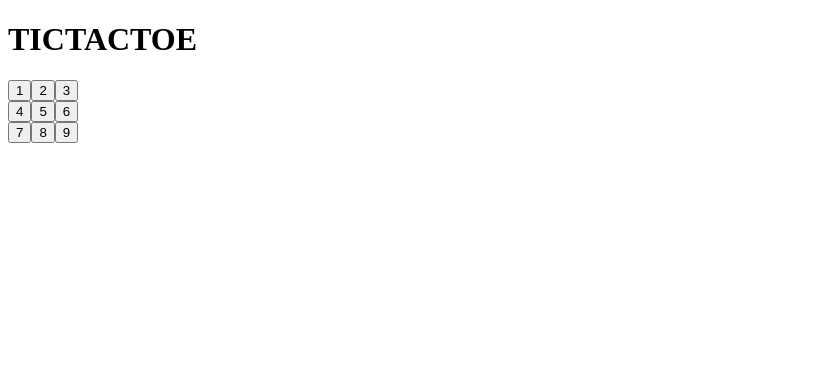
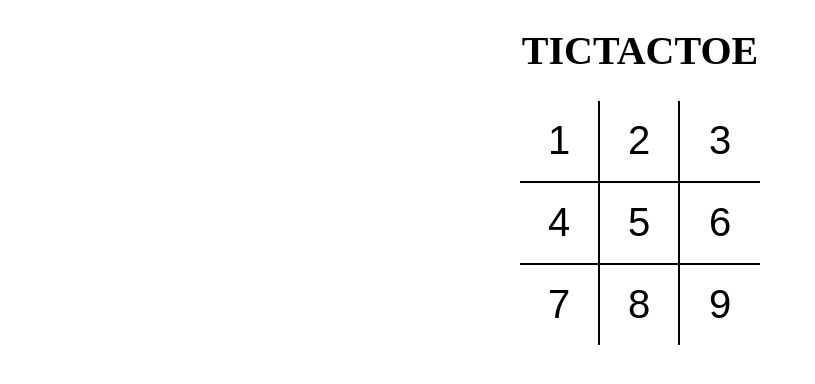
Before and after one commit to rushikeshtonape/tictactoe, a React (Vite) app: page / in a window 1280 px wide. Shown: the top 384 px of the page, without its empty margins (0-815 px from the left). Built offline with nearby package versions, Linux system fonts and the light colour scheme.

Commit message:
added Sass and get to know styling

```diff
--- a/package.json
+++ b/package.json
@@ -9,11 +9,13 @@
     "build": "vite build"
   },
   "dependencies": {
+    "node-sass": "^8.0.0",
     "react": "^18.2.0",
     "react-dom": "^18.2.0"
   },
   "devDependencies": {
     "babel-preset-nano-react-app": "^0.1.0",
+    "sass": "^1.57.1",
     "vite": "^3.2.1"
   },
   "babel": {
--- a/src/App.jsx
+++ b/src/App.jsx
@@ -1,9 +1,9 @@
 import React from "react";
 import Board from "./components/Board";
-
+import "./style/root.scss";
 const app = () => (
   <>
-    <div>
+    <div className="app">
       <h1>TICTACTOE</h1>
       <Board />
     </div>
--- a/src/components/Board.jsx
+++ b/src/components/Board.jsx
@@ -2,18 +2,18 @@
 import Square from "./Square";
 const Board = () => {
   return (
-    <div>
-      <div>
+    <div className="board">
+      <div className="board-row">
         <Square value={1} />
         <Square value={2} />
         <Square value={3} />
       </div>
-      <div>
+      <div className="board-row">
         <Square value={4} />
         <Square value={5} />
         <Square value={6} />
       </div>
-      <div>
+      <div className="board-row">
         <Square value={7} />
         <Square value={8} />
         <Square value={9} />
--- a/src/components/Square.jsx
+++ b/src/components/Square.jsx
@@ -1,7 +1,11 @@
 import React from "react";
 
 const Square = ({ value }) => {
-  return <button type="button">{value}</button>;
+  return (
+    <button type="button" className="square">
+      {value}
+    </button>
+  );
 };
 
 export default Square;
--- /dev/null
+++ b/src/style/root.scss
@@ -0,0 +1,40 @@
+body {
+  padding: 0;
+  margin: 0;
+}
+button {
+  background: none;
+  border: none;
+  outline: none;
+  &:hover {
+    cursor: pointer;
+  }
+}
+.app {
+  font-size: 20px;
+  display: flex;
+  flex-direction: column;
+  align-items: center;
+}
+.board {
+  .board-row {
+    display: flex;
+    flex-direction: row;
+    border-bottom: 2px solid #000;
+    &:last-child {
+      border-bottom: none;
+    }
+    .square {
+      width: 80px;
+      height: 80px;
+      border-right: 2px solid #000;
+      font-size: 2.5rem;
+      padding: 0;
+      overflow: hidden;
+      transition: all 0.2s;
+      &:last-child {
+        border-right: none;
+      }
+    }
+  }
+}
```
Also changed, not shown: 1 other file (tests, documents, lock files or other folders).
